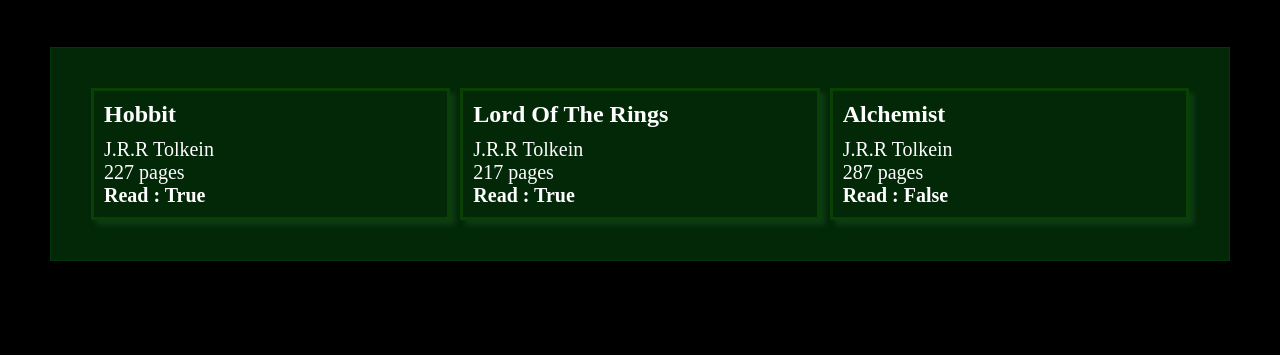
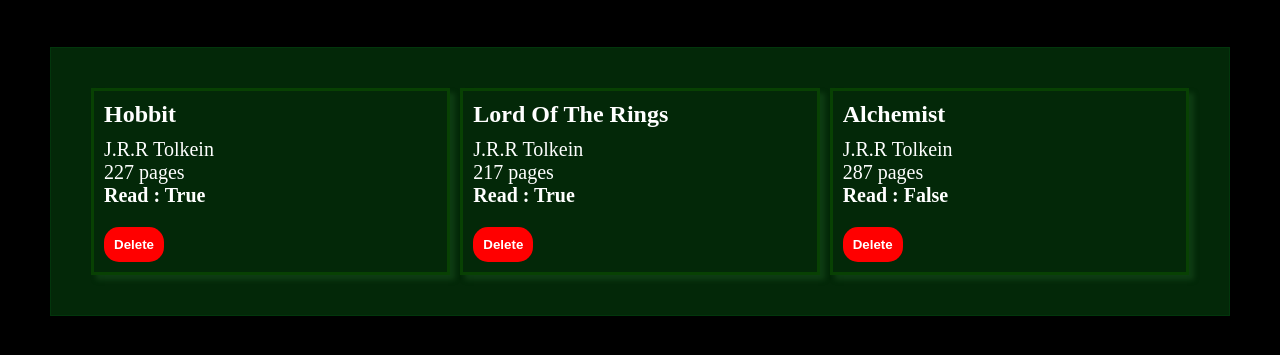
Before and after one commit to mustafa-bhatti/Library, a plain HTML site: page index.html in a window 1280 px wide. Shown: the part 105-460 px from the top of the page. Drawn offline with Linux system fonts and the light colour scheme.

Commit message:
append a delete button with each bookcard

```diff
--- a/script.js
+++ b/script.js
@@ -19,6 +19,8 @@
     const bookCard = document.createElement('div');
     bookCard.className = "book-card";
     let lastBookElement = myLibray.at(-1)
+    bookCard.setAttribute("data-id",lastBookElement['id'])
+
     for (item in lastBookElement){
         if (item != "id"){
             let value = lastBookElement[item];
@@ -37,6 +39,11 @@
             bookCard.appendChild(element);
         }
     }
+    const deleteBtn = document.createElement("button");
+    deleteBtn.className="delete-btn"
+    deleteBtn.textContent = "Delete"
+    bookCard.appendChild(deleteBtn)
+
     booksContainer.appendChild(bookCard);
 }
 
@@ -85,3 +92,5 @@
 closeDialog.addEventListener("click", () => {
     dialog.close();
 })
+
+console.log(myLibray)
--- a/styles.css
+++ b/styles.css
@@ -57,6 +57,11 @@
    font-weight: bold;
    cursor: pointer;
 }
+
+button:active{
+    background-color: black;
+}
+
 dialog{
     height: 60vh;
     width: min(60vw,450px);
@@ -114,6 +119,10 @@
     width: 30px;
     height: 30px;
 }
-.close-dialog{
+.close-dialog,.delete-btn{
     background-color: red;
 }
+
+.delete-btn{
+    padding: 10px;
+}
```
